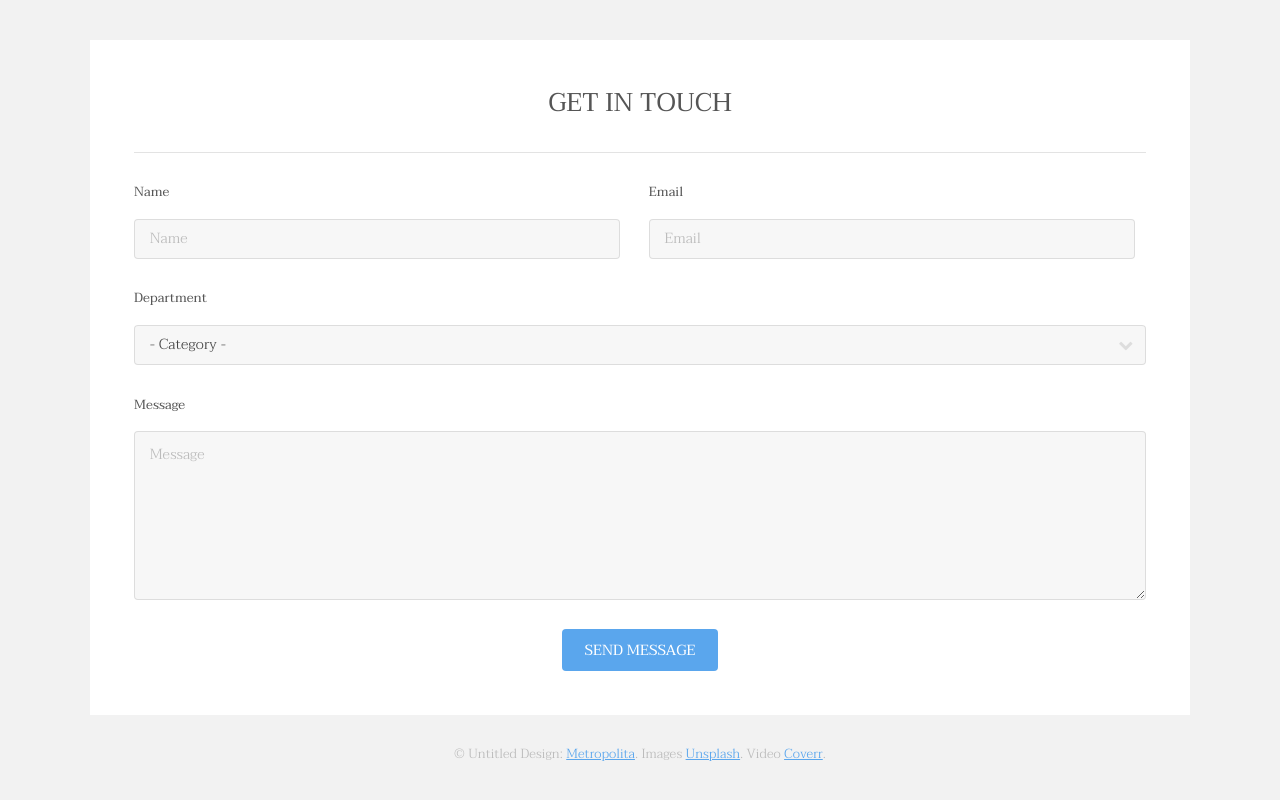
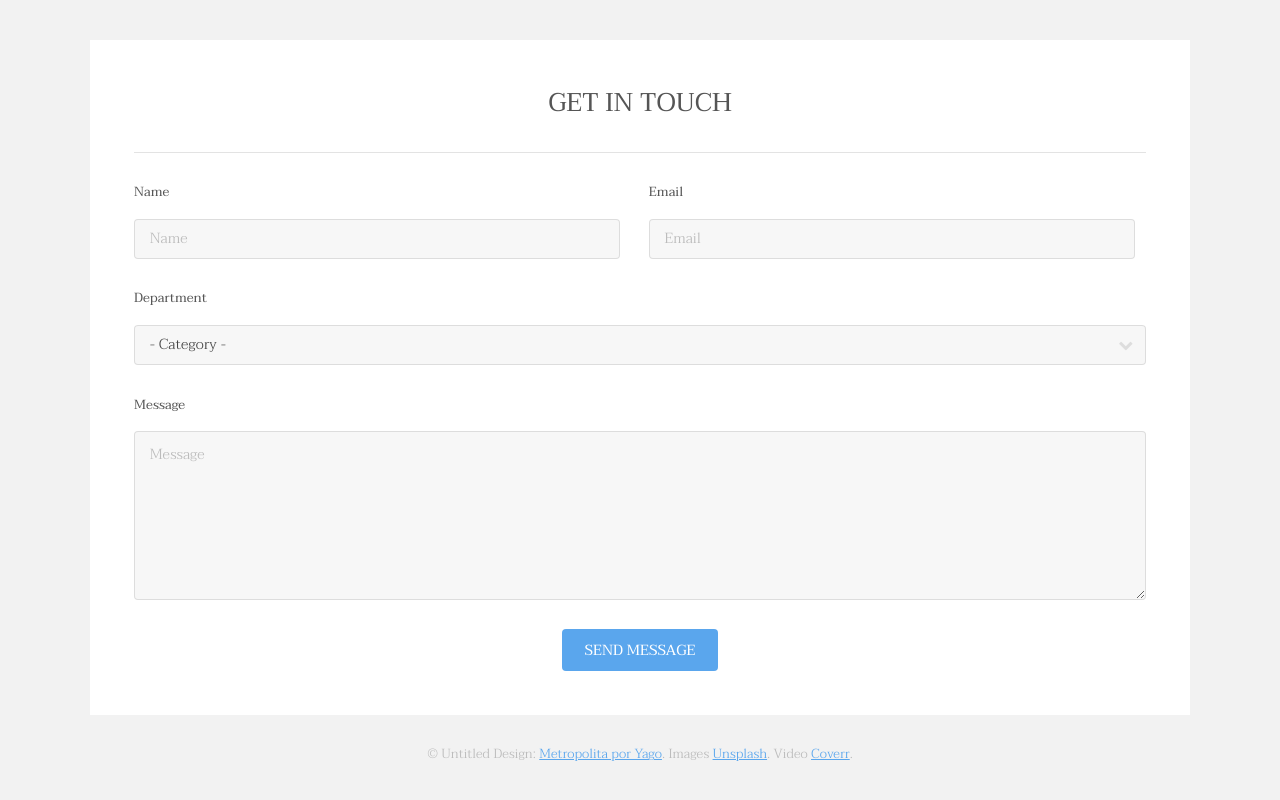
Before and after one commit to Yagosete/REP_04_METROPOLITA, a plain HTML site: page index.html in a window 1280 px wide. Shown: the part 3231-4031 px from the top of the page. Drawn offline with Linux system fonts and the light colour scheme.

Commit message:
Cambios en el pie de página por Yago

```diff
--- a/index.html
+++ b/index.html
@@ -194,7 +194,7 @@
 						</div>
 					</section>
 					<div class="copyright">
-						&copy; Untitled Design: <a href="https://templated.co/">Metropolita</a>. Images <a href="https://unsplash.com/">Unsplash</a>. Video <a href="http://coverr.co/">Coverr</a>.
+						&copy; Untitled Design: <a href="https://templated.co/">Metropolita por Yago</a>. Images <a href="https://unsplash.com/">Unsplash</a>. Video <a href="http://coverr.co/">Coverr</a>.
 					</div>
 				</div>
 			</footer>
```
